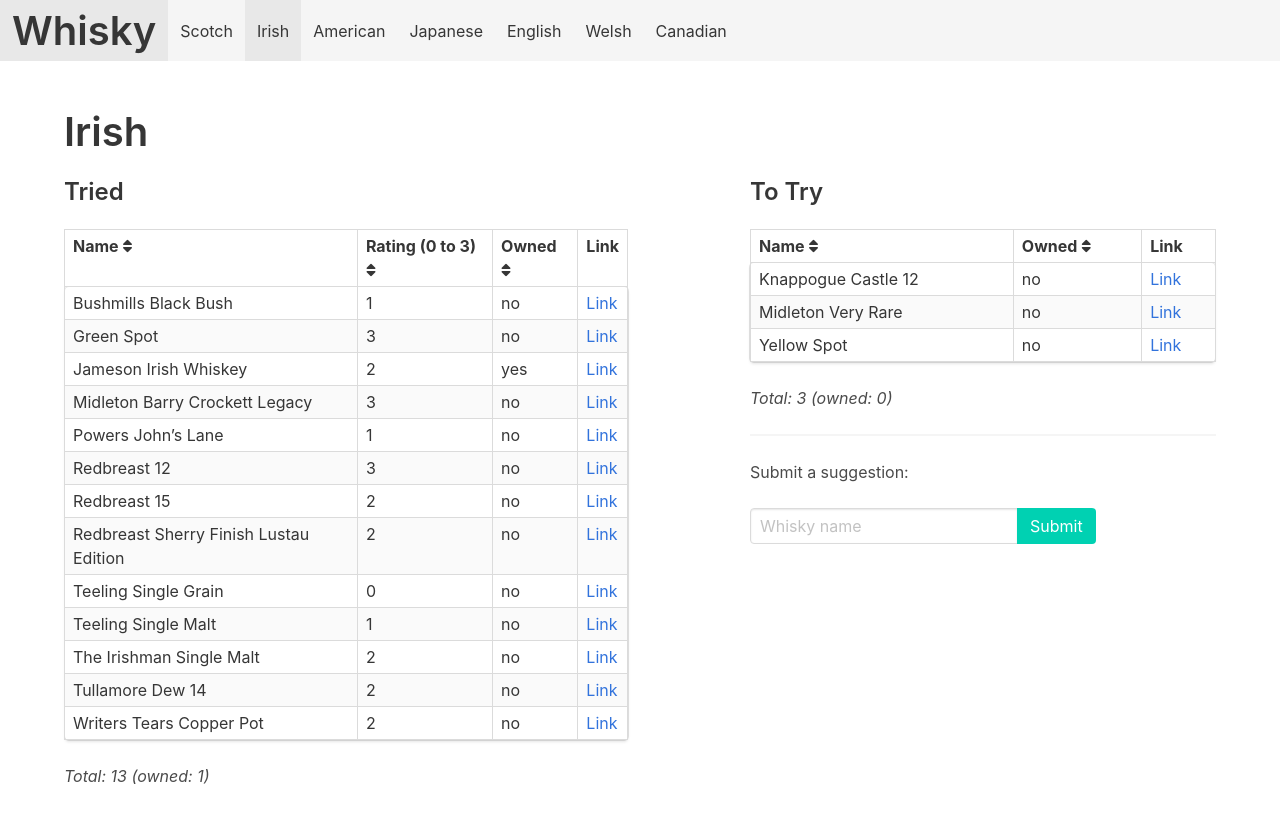
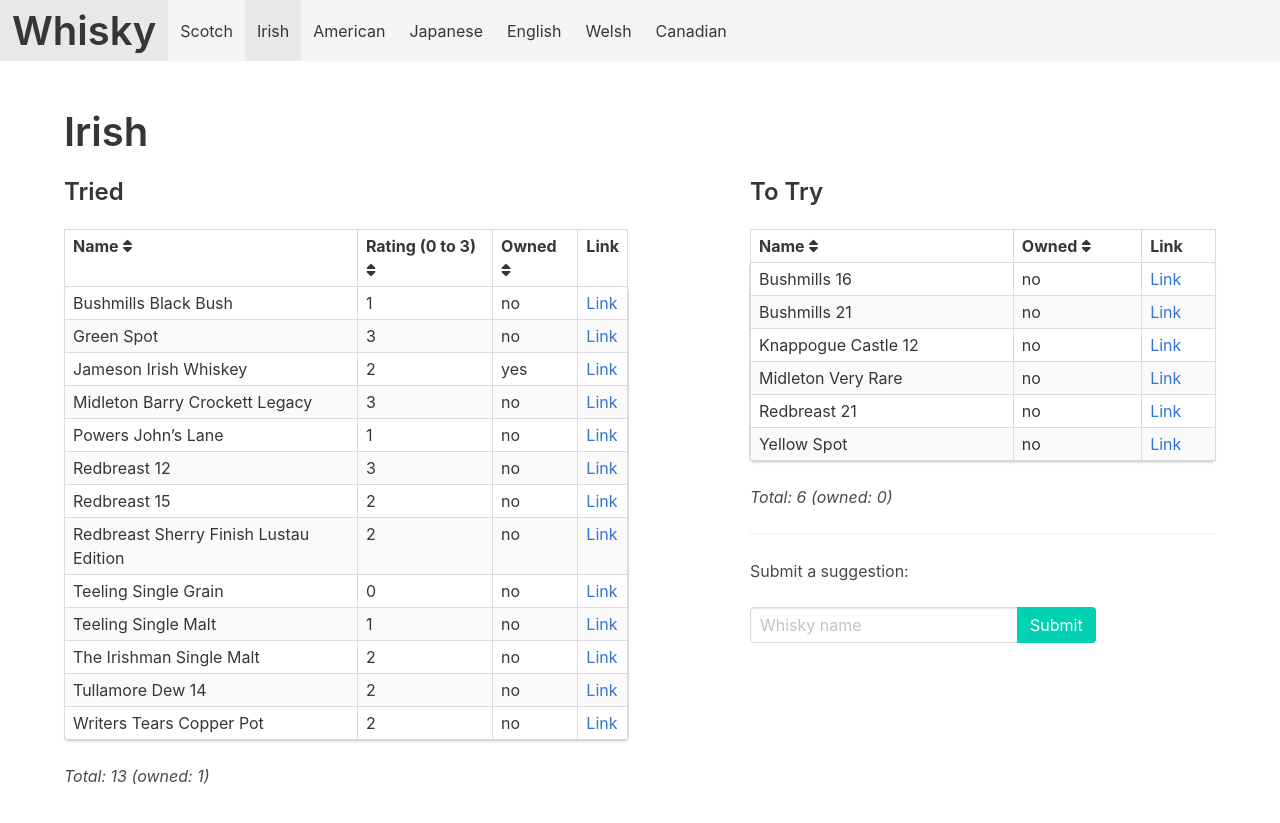
Before and after one commit to grega/whisky, a Jekyll site: the page built from irish.html, in a window 1280 px wide. Shown: the top 823 px of the page. Built offline with Jekyll 4.4.1, drawn with Linux system fonts in a browser that asks for light colours; nearby versions of some CDN libraries.

Commit message:
Updated to try

```diff
--- a/_data/american/to_try.yml
+++ b/_data/american/to_try.yml
@@ -9,3 +9,5 @@
 - name: Pikesville 6 Year Old 110 Proof Straight Rye
   owned: true
 - name: Old Forester Statesman
+- name: Rittenhouse Straight Rye
+- name: Benchmark Bourbon Old Number 8
--- a/_data/irish/to_try.yml
+++ b/_data/irish/to_try.yml
@@ -1,3 +1,6 @@
 - name: Yellow Spot
 - name: Midleton Very Rare
 - name: Knappogue Castle 12
+- name: Bushmills 16
+- name: Bushmills 21
+- name: Redbreast 21
--- a/_data/japanese/to_try.yml
+++ b/_data/japanese/to_try.yml
@@ -2,3 +2,4 @@
 - name: Hakushu Single Malt
 - name: Hakushu Distiller's Reserve
   owned: true
+- name: Mars Maltage Cosmo
```
